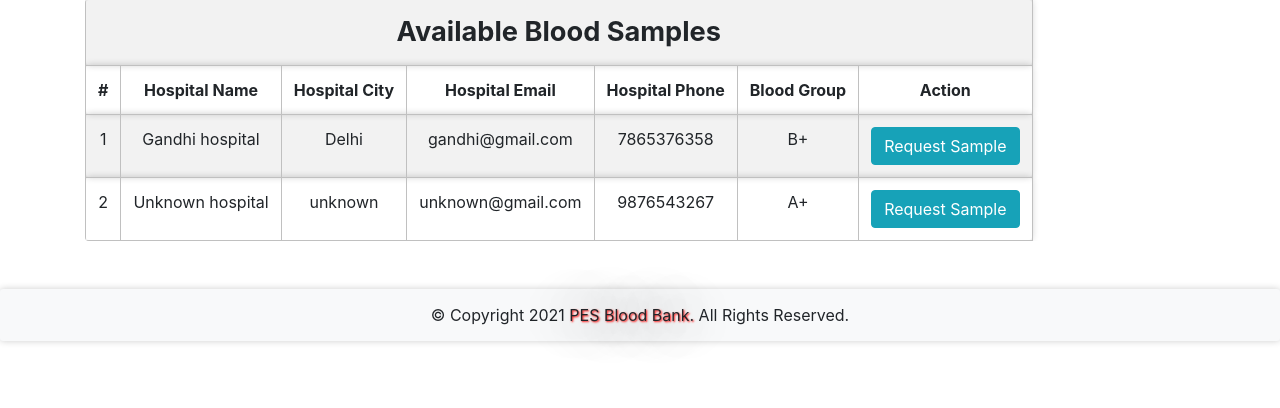
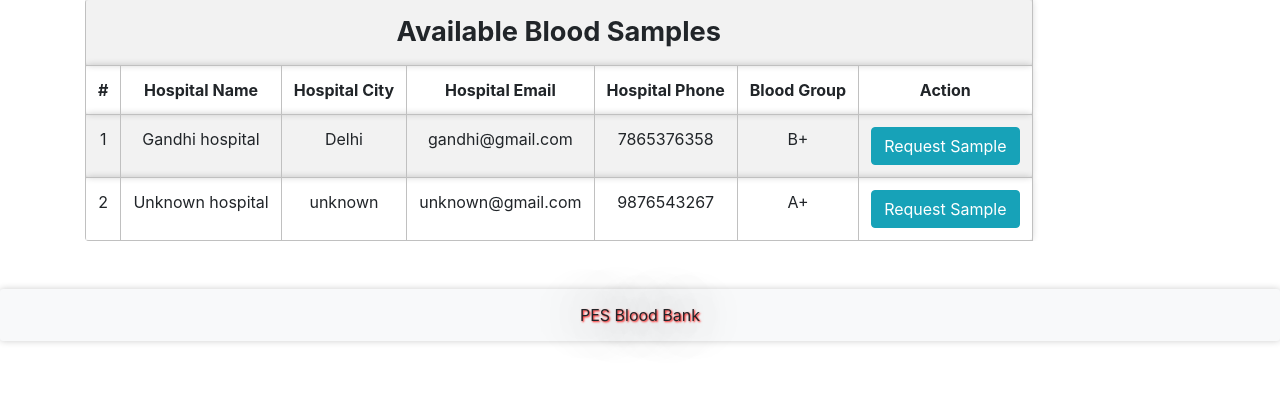
Before and after one commit to nisargpawade/bloodbank, a PHP site: page /abs.php in a window 1280 px wide. Shown: the part 267-675 px from the top of the page. Run offline with PHP 8.4, Linux system fonts and the light colour scheme; data comes from the database, SQL or seed files in the repository; some libraries are stand-ins or nearby versions.

Commit message:
updated footer

```diff
--- a/footer.php
+++ b/footer.php
@@ -1,7 +1,3 @@
 <footer class="footer text-center bg-light">
-	© Copyright <span id="demo"></span> <span class="brand"> PES Blood Bank. </span> All Rights Reserved.
-	<script>
-		date = new Date();
-    	document.getElementById("demo").innerHTML=date.getFullYear();
-    </script>
+	<span id="demo"></span> <span class="brand"> PES Blood Bank </span>
 </footer>
```
